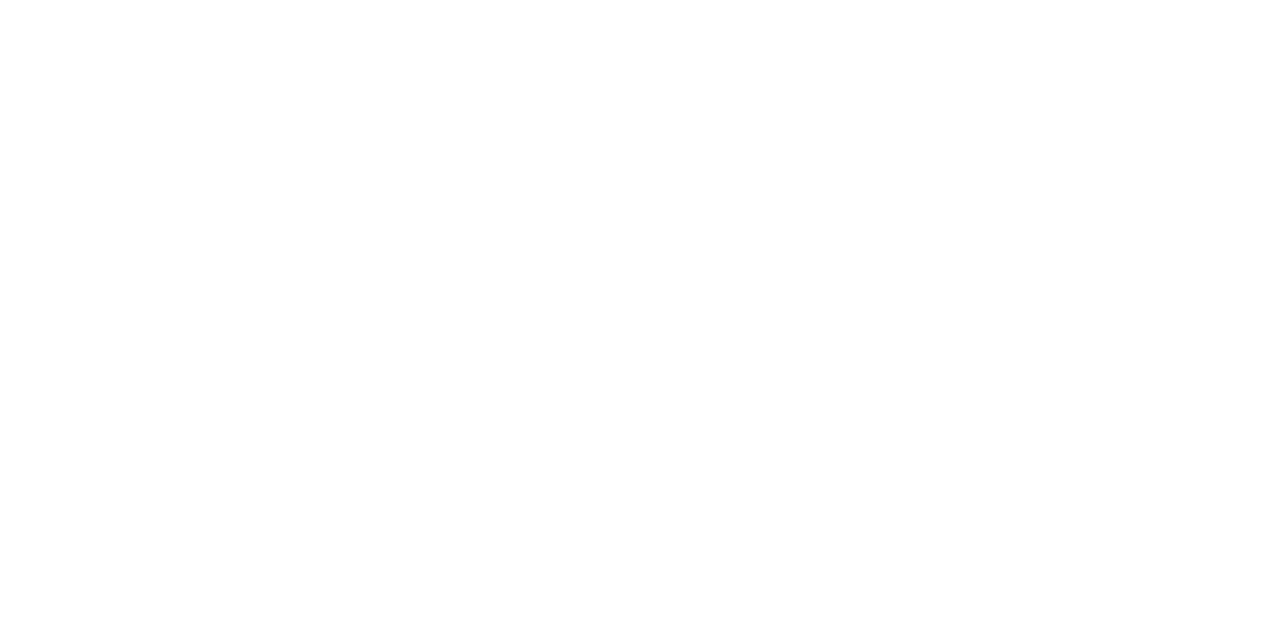
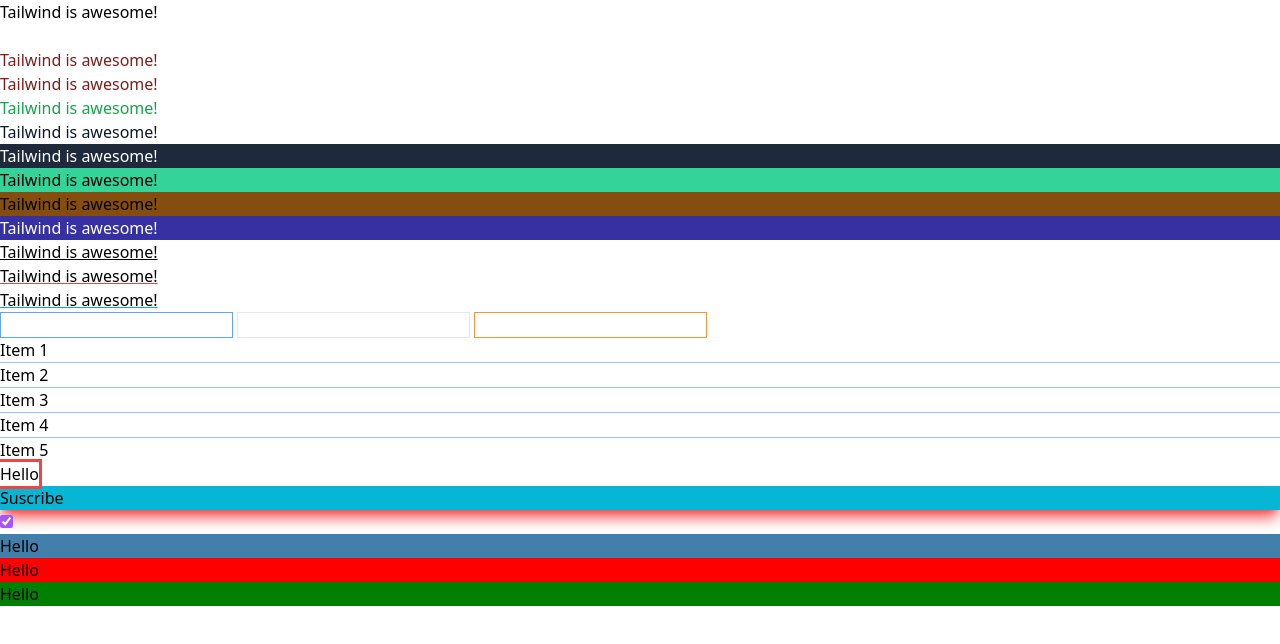
Before and after one commit to wolfpatrick/tailwind-udemy, a plain HTML site: page tailwind-sandbox/02-colors/index.html in a window 1280 px wide. Drawn offline with nearby package versions, Linux system fonts and the light colour scheme.

Commit message:
Complete chater 01 and 02

```diff
--- a/tailwind-sandbox/02-colors/index.html
+++ b/tailwind-sandbox/02-colors/index.html
@@ -12,21 +12,50 @@
     <!-- white, black, red, green, blue, orange, yellow, purple, lime, emerald, teal, cyan, indigo, violet, fuchsia, pink, rose, sky, gray, slate, zinc, neutral, stone, amber,  -->
 
     <!-- Text Colors -->
+    <p class="text-black">Tailwind is awesome!</p>
+    <p class="text-white">Tailwind is awesome!</p>
+    <p class="text-red-900">Tailwind is awesome!</p>
+    <p class="text-red-900">Tailwind is awesome!</p>
+    <p class="text-green-600">Tailwind is awesome!</p>
+    <p class="text-slate-900">Tailwind is awesome!</p>
 
     <!-- Background Colors -->
+    <p class="bg-slate-800 text-white">Tailwind is awesome!</p>
+    <p class="bg-emerald-400">Tailwind is awesome!</p>
+    <p class="bg-yellow-800">Tailwind is awesome!</p>
+    <p class="bg-indigo-800 text-white">Tailwind is awesome!</p>
 
     <!-- Text Underline -->
+    <p class="underline">Tailwind is awesome!</p>
+    <p class="underline decoration-red-500">Tailwind is awesome!</p>
+    <p class="underline decoration-emerald-500">Tailwind is awesome!</p>
 
     <!-- Border Colors -->
+    <input type="text" class="border border-blue-400" />
+    <input type="text" class="border border-gree-400" />
+    <input type="text" class="border border-orange-400" />
 
     <!-- Divide Colors -->
+    <div class="divide-y divide-blue-300">
+      <div>Item 1</div>
+      <div>Item 2</div>
+      <div>Item 3</div>
+      <div>Item 4</div>
+      <div>Item 5</div>
+    </div>
 
     <!-- Outline Colors -->
+    <button class="outline outline-red-500">Hello</button>
 
     <!-- Box Shadow Colors (Opacity defaults to 100, but you can set it)-->
+    <div class="shadow-lg bg-cyan-500 shadow-red-500">Suscribe</div>
 
     <!-- Accent Colors -->
+    <input type="checkbox" class="accent-purple-500" checked />
 
     <!-- Arbitrary Colors -->
+    <div class="bg-[#427fab]">Hello</div>
+    <div class="bg-[red]">Hello</div>
+    <div class="bg-[green]">Hello</div>
   </body>
 </html>
```
Also changed, not shown: tailwind-sandbox/01-utility-first/index.html (+4 -2 lines).
